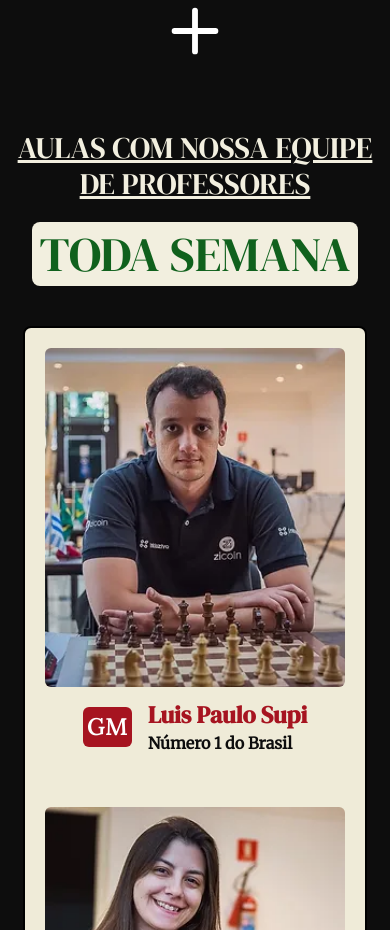
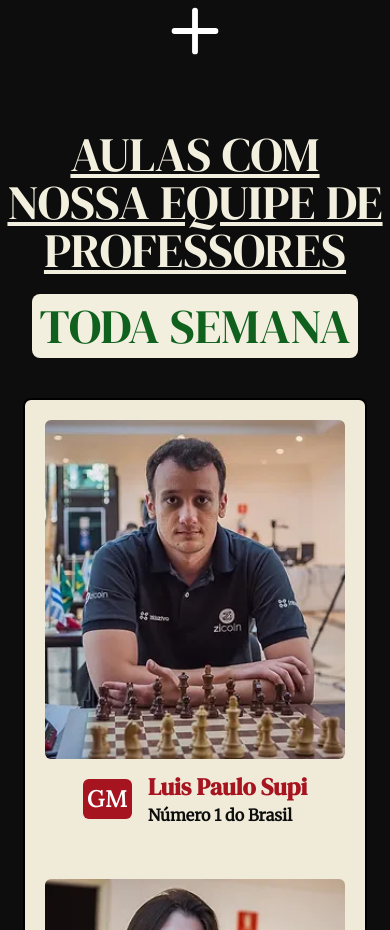
Before and after one commit to devIgor1/gmsupi, a React (Vite) app: page / in a window 390 px wide. Shown: the part 3640-4570 px from the top of the page. Built offline with nearby package versions, Linux system fonts and the light colour scheme.

Commit message:
style: Change h1 size on mobile devices

```diff
--- a/src/components/shared/Vantagens.jsx
+++ b/src/components/shared/Vantagens.jsx
@@ -95,7 +95,7 @@ const Vantagens = () => {
           </span>
           <div>
             <div className="flex-center flex-col gap-5">
-              <h1 className="text-center text-3xl md:text-5xl font-dmSerif text-[#F2EFDF] underline">
+              <h1 className="text-center text-5xl font-dmSerif text-[#F2EFDF] underline">
                 AULAS COM NOSSA EQUIPE DE PROFESSORES <br />
               </h1>
               <span className=" text-[#10611D] text-center text-5xl font-dmSerif bg-[#F2EFDF] p-2 rounded-lg">
```
